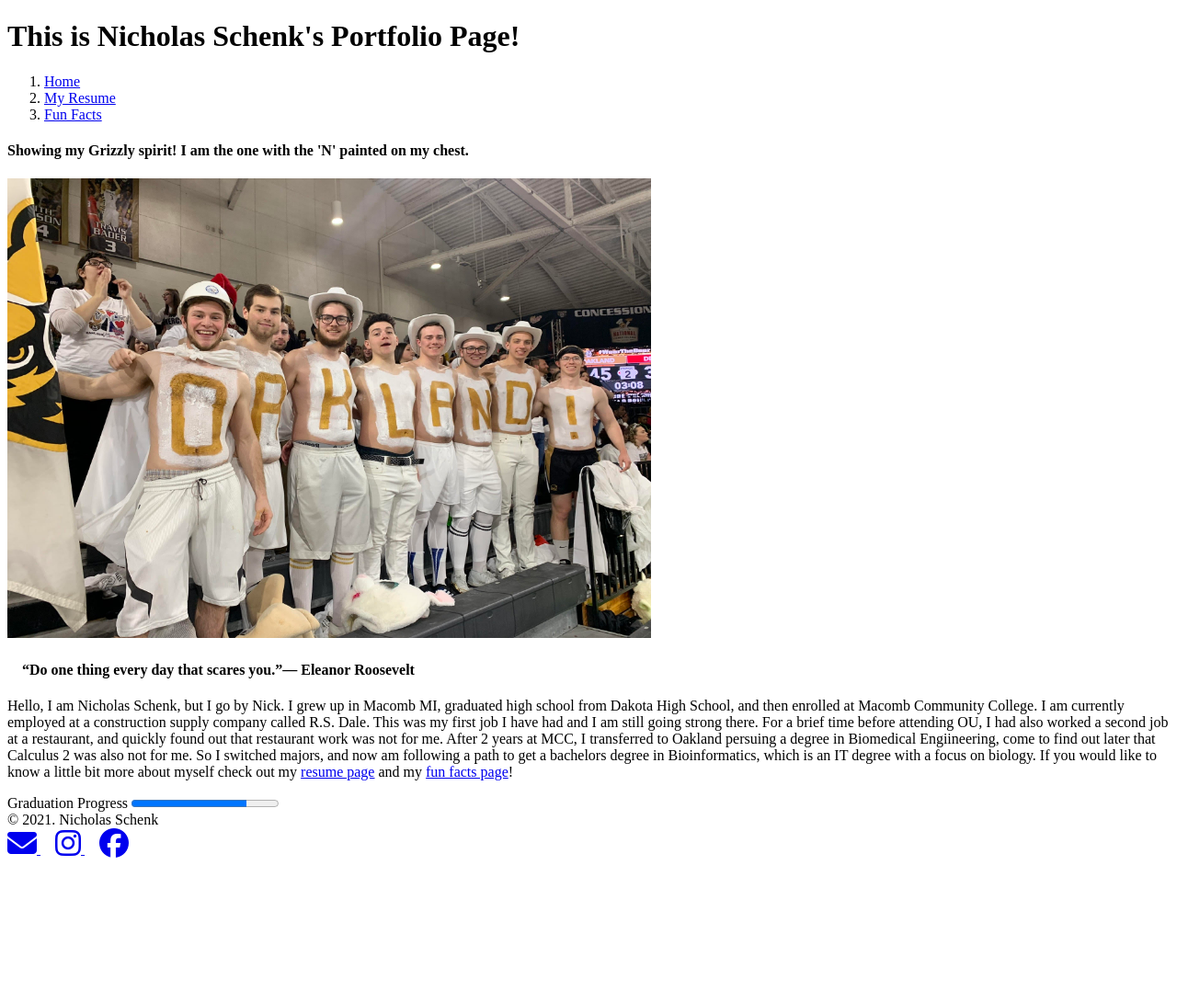
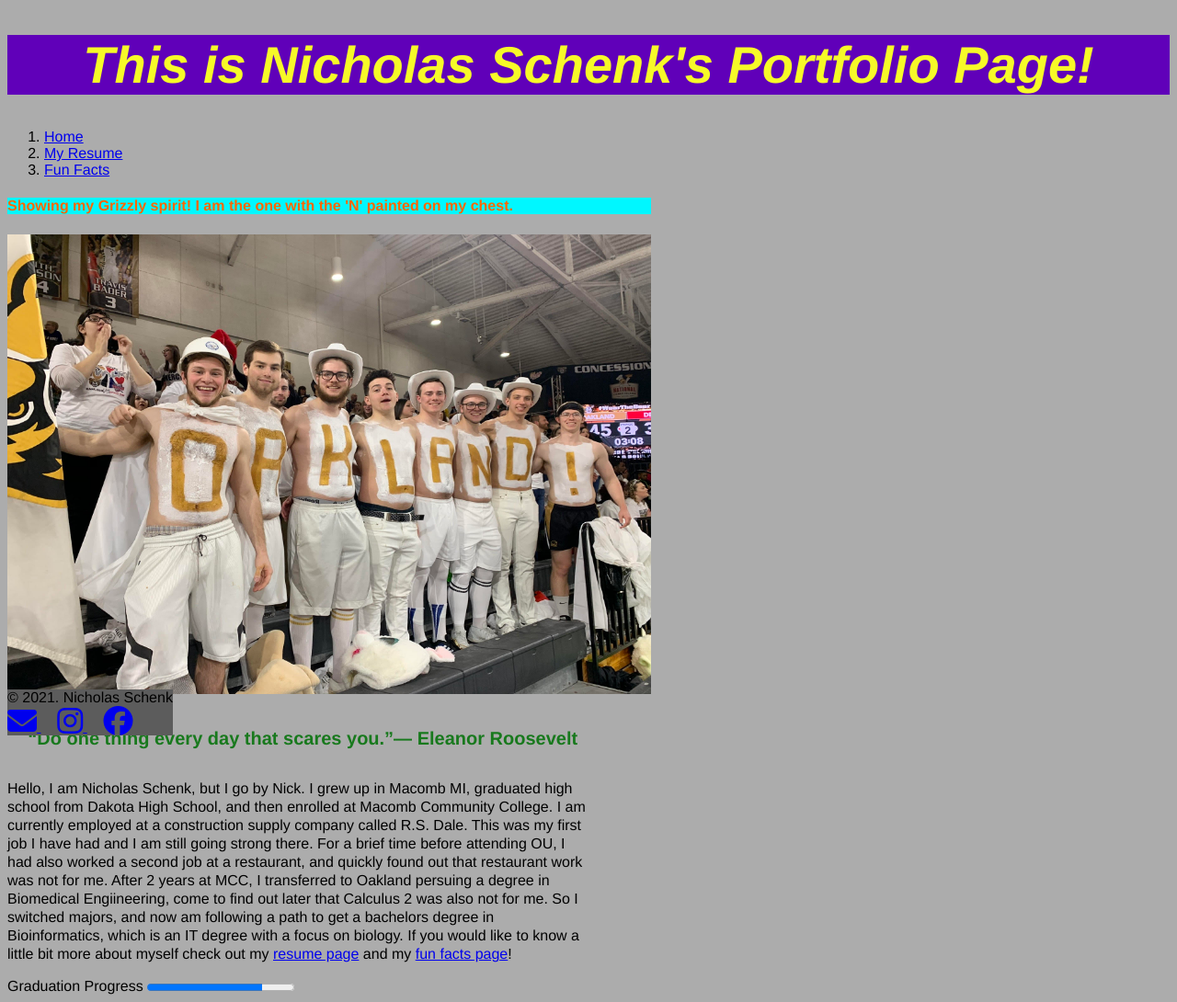
Before and after one commit to Nick-Schenk/nicholasSchenk_hw4_csi2520_fs2021, a plain HTML site: page index.html in a window 1280 px wide. Shown: the whole page at 92% size. Before the commit the page ends 941 px from the top, so only its background shows below. Drawn offline with Linux system fonts and the light colour scheme.

Commit message:
Added css folder

```diff
--- a/index.html
+++ b/index.html
@@ -9,6 +9,8 @@
     <link rel="shortcut icon" href="../nicholasSchenk_portfolio_website/img/portfolioFavicon.jpg" type="image/x-icon">
 
     <script src="https://kit.fontawesome.com/3746a3e41c.js" crossorigin="anonymous"></script>
+
+    <link rel="stylesheet" href="css/my_style_sheet.css">
 
 </head>
 
@@ -29,7 +31,7 @@
         <h4>Showing my Grizzly spirit! I am the one with the 'N' painted on my chest.</h4>
         <img src="./img/OUPaint.jpg" alt="A picture of me and friends with painted chests" style="width: 700px; height: 500px;">
 
-        <h4>&nbsp;&nbsp;&nbsp;&nbsp;“Do one thing every day that scares you.”― Eleanor Roosevelt</h4>
+        <h5>&nbsp;&nbsp;&nbsp;&nbsp;“Do one thing every day that scares you.”― Eleanor Roosevelt</h5>
     </section>
 
     <main>
```
Also changed, not shown: html/my_fun_facts.html (+5 -2 lines), html/my_resume.html (+3 -0 lines).
